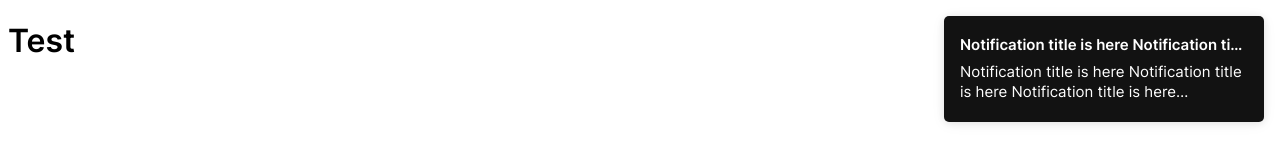
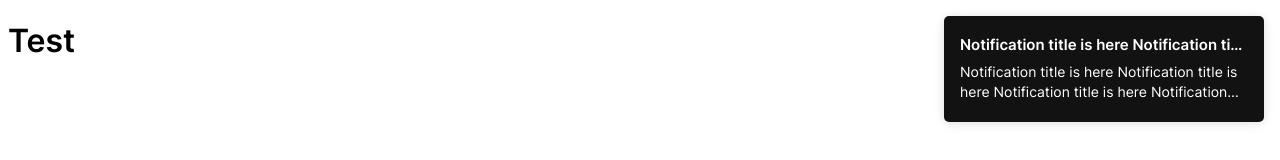
Before and after one commit to avrcoelho/react-hook-notification, a React (Create React App) app: page / in a window 1280 px wide. Shown: the top 160 px of the page. Built offline with nearby package versions, Linux system fonts and the light colour scheme.

Commit message:
style: font size

```diff
--- a/src/presentation/components/Notification/styles.ts
+++ b/src/presentation/components/Notification/styles.ts
@@ -79,7 +79,7 @@ export const Title = styled('strong', {
 });
 
 export const Text = styled('span', {
-  fontSize: '15px',
+  fontSize: '14px',
   lineHeight: '20px',
   textOverflow: 'ellipsis',
   overflow: 'hidden',
```
